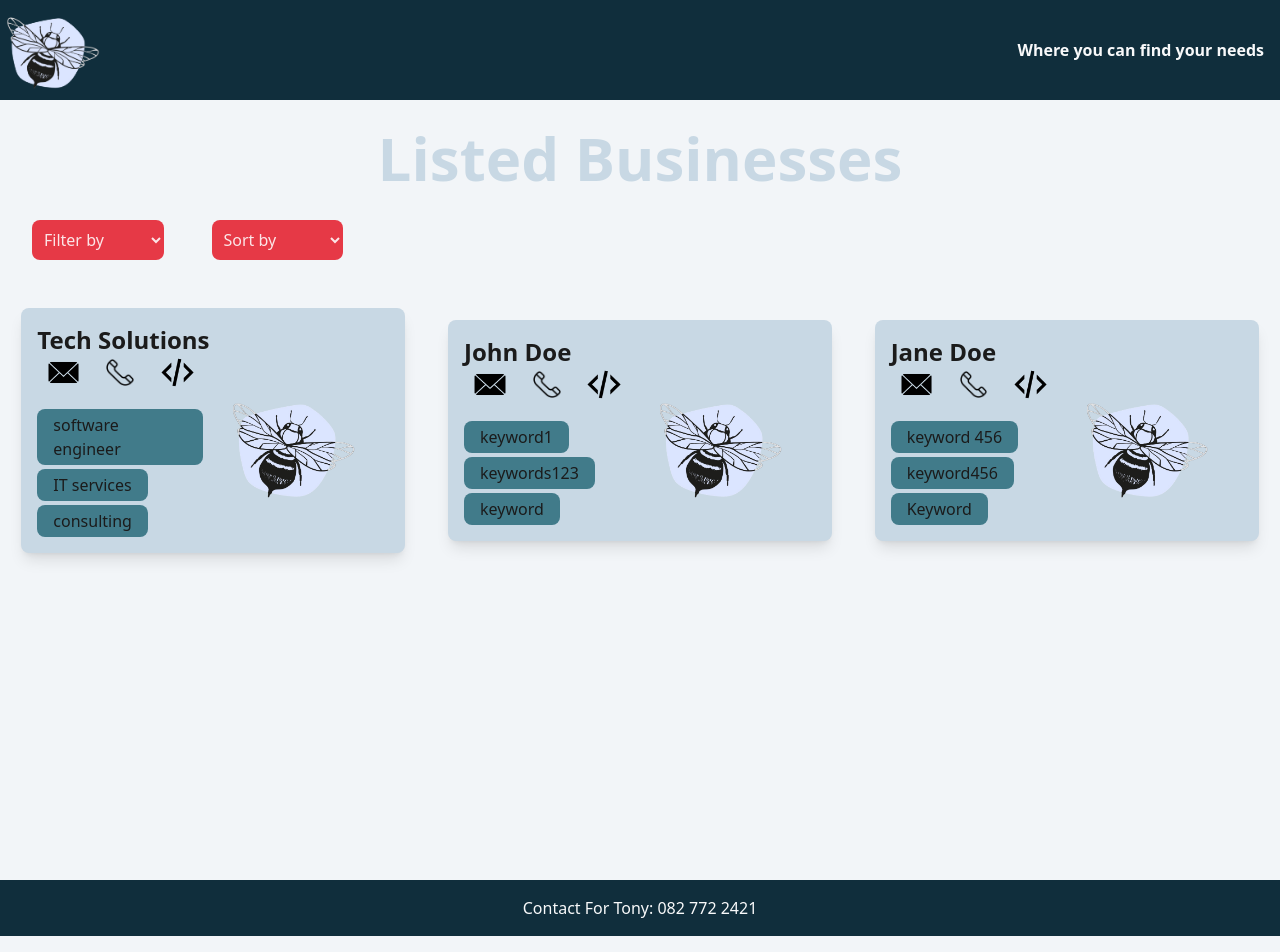
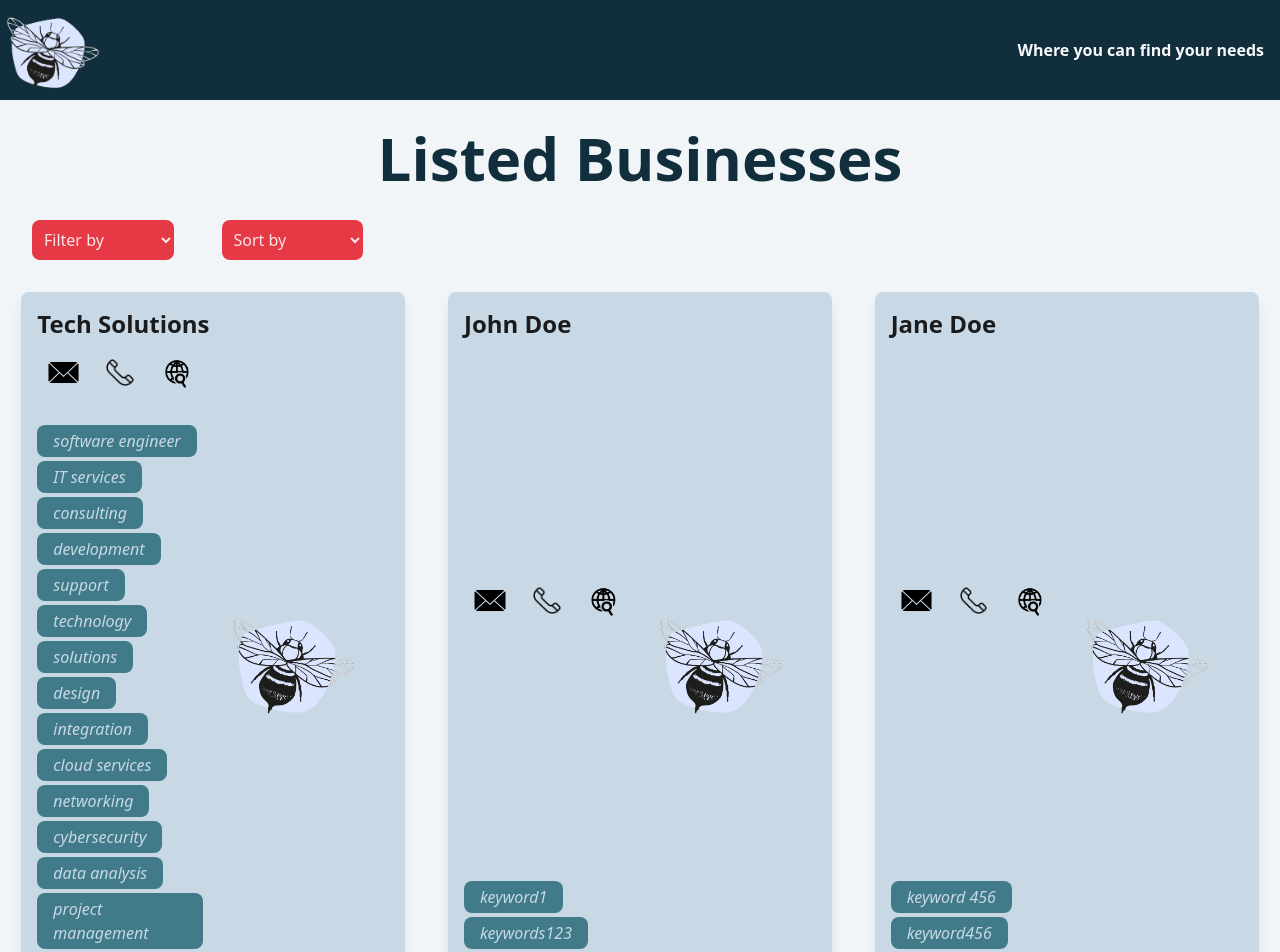
Before and after one commit to DaneVN/Tony-s-NON-BEE-Businesses, a React (Vite) app: page /listed-businesses in a window 1280 px wide. Shown: the top 952 px of the page. Built offline with nearby package versions, Linux system fonts and the light colour scheme.

Commit message:
Misc Client feedback Added

```diff
--- a/src/assets/Data.tsx
+++ b/src/assets/Data.tsx
@@ -23,7 +23,23 @@ export const listedBusinesses = [
     contactEmail: "info@gmail.com",
     phoneNumber: "0810314325",
     website: "https://www.techsolutions.com",
-    keywords: ["software engineer", "IT services", "consulting"],
+    keywords: [
+      "software engineer",
+      "IT services",
+      "consulting",
+      "development",
+      "support",
+      "technology",
+      "solutions",
+      "design",
+      "integration",
+      "cloud services",
+      "networking",
+      "cybersecurity",
+      "data analysis",
+      "project management",
+      "technical support",
+    ],
     logoUrl: "/bee-icon.png",
   },
   {
--- a/src/assets/Elements/BusinessCard.tsx
+++ b/src/assets/Elements/BusinessCard.tsx
@@ -7,7 +7,7 @@ function BusinessCard(businessData: {
   logoUrl: string;
 }) {
   return (
-    <div className="w-9/10 h-fit bg-(--cl-light-accent) rounded-lg shadow-lg p-4 m-4 flex flex-col justify-between">
+    <div className="w-9/10 h-fit md:h-full bg-(--cl-light-accent) rounded-lg shadow-lg p-4 m-4 flex flex-col justify-between">
       <div>
         <h2
           id="business-name"
@@ -16,7 +16,7 @@ function BusinessCard(businessData: {
           {businessData.name}
         </h2>
       </div>
-      <div className="grid grid-cols-2 gap-5">
+      <div className="grid grid-cols-2 gap-5 md:h-full">
         <div id="business-information" className="flex flex-col gap-5">
           <div
             id="links"
@@ -38,14 +38,18 @@ function BusinessCard(businessData: {
             <a
               href={businessData.website}
               className="w-1/5 text-(--cl-text-dark)"
+              target="_blank"
             >
-              <img src="./Code.png" alt="Website link" className="w-full" />
+              <img src="./web-icon.png" alt="Website link" className="w-full" />
             </a>
           </div>
           <div id="business-keyords" className="flex gap-1 flex-wrap">
             {businessData.keywords
               ? businessData.keywords.map((keyword, index) => (
-                  <p key={index} className="keyword text-(--cl-text-dark)">
+                  <p
+                    key={index}
+                    className="keyword  dark:text-(--cl-dark-accent) text-(--cl-light-accent) italic"
+                  >
                     {keyword}
                   </p>
                 ))
@@ -56,7 +60,7 @@ function BusinessCard(businessData: {
           <img
             src={businessData.logoUrl ? businessData.logoUrl : "/bee-icon.png"}
             alt="business logo"
-            className="h-full w-full object-contain"
+            className="h-full w-full object-contain text-(--cl-dark-accent)"
           />
         </div>
       </div>
--- a/src/assets/Pages/AboutUsPage.tsx
+++ b/src/assets/Pages/AboutUsPage.tsx
@@ -1,7 +1,7 @@
 function AboutPage() {
   return (
     <main>
-      <h1 className="text-6xl text-center w-full text-(--cl-light-accent) mt-32">
+      <h1 className="text-6xl text-center text-(--cl-dark-accent) dark:text-(--cl-light-accent) w-full mt-32">
         <strong>About BeyondBEE</strong>
       </h1>
 
--- a/src/assets/Pages/AddBusinessPage.tsx
+++ b/src/assets/Pages/AddBusinessPage.tsx
@@ -1,7 +1,7 @@
 function AddBusinessPage() {
   return (
     <main>
-      <h1 className="text-6xl text-center w-full text-(--cl-light-accent) mt-32">
+      <h1 className="text-6xl text-center text-(--cl-dark-accent) dark:text-(--cl-light-accent) w-full mt-32">
         <strong>Adding a business</strong>
       </h1>
       <p className="text-2xl text-(--cl-text-dark) w-3/4 mx-auto mt-16">
@@ -28,7 +28,10 @@ function AddBusinessPage() {
           submission and get back to you within 3-5 business days.
         </li>
         <li className="mt-4">
-          Once approved, you will be required to make a once-off payment of R450
+          Once approved, you will be required to make a{" "}
+          <strong className="italic text-(--cl-contrast)">
+            once-off payment of R450
+          </strong>{" "}
           via banking information provided in the confirmation email.
         </li>
         <li className="mt-4">
--- a/src/assets/Pages/ErrorPage.tsx
+++ b/src/assets/Pages/ErrorPage.tsx
@@ -1,7 +1,9 @@
 function ErrorPage() {
   return (
     <div style={{ textAlign: "center", marginTop: "50px" }}>
-      <h1>404 - Page Not Found</h1>
+      <h1 className="text-6xl text-center text-(--cl-dark-accent) dark:text-(--cl-light-accent) w-full">
+        404 - Page Not Found
+      </h1>
       <p>The page you are looking for does not exist.</p>
     </div>
   );
--- a/src/assets/Pages/ListedBusinesses.tsx
+++ b/src/assets/Pages/ListedBusinesses.tsx
@@ -53,7 +53,7 @@ function ListedBusinesses() {
 
   return (
     <>
-      <h1 className="text-6xl text-center w-full text-(--cl-light-accent) mt-32">
+      <h1 className="text-6xl text-center text-(--cl-dark-accent) dark:text-(--cl-light-accent) w-full mt-32">
         <strong>Listed Businesses</strong>
       </h1>
       <div className="w-fit flex justify-between items-center m-4 gap-4 md:flex-row flex-col">
--- a/src/assets/Pages/WelcomePage.tsx
+++ b/src/assets/Pages/WelcomePage.tsx
@@ -7,7 +7,7 @@ function Welcome() {
     <>
       <WelcomeImage />
       <main className="flex justify-items-center items-center w-full h-full text-(--cl-text-dark) flex-col mt-32 mb-8">
-        <h3 className="text-4xl">
+        <h3 className="text-4xl font-semibold mx-10">
           <strong>What would you like to do?</strong>
         </h3>
         {/* have the div class styles apply to the children (NavLinks) of the div */}
@@ -16,7 +16,7 @@ function Welcome() {
           {listOptions.map((option, index) => (
             <li
               key={index}
-              className="w-full odd:text-start even:text-end p-6 border-b-2 border-(--cl-light-accent)"
+              className="w-full odd:text-start even:text-end p-6 border-b-2 border-(--cl-light-accent) text-2xl"
             >
               <NavLink to={option.to}>{option.label}</NavLink>
             </li>
--- a/src/index.css
+++ b/src/index.css
@@ -42,9 +42,10 @@
 
 a {
   font-weight: 500;
-  color: #646cff;
+  color: #373da8;
   text-decoration: inherit;
 }
+
 a:active {
   color: #535bf2;
 }
```
Also changed, not shown: public/web-icon.png (added).
